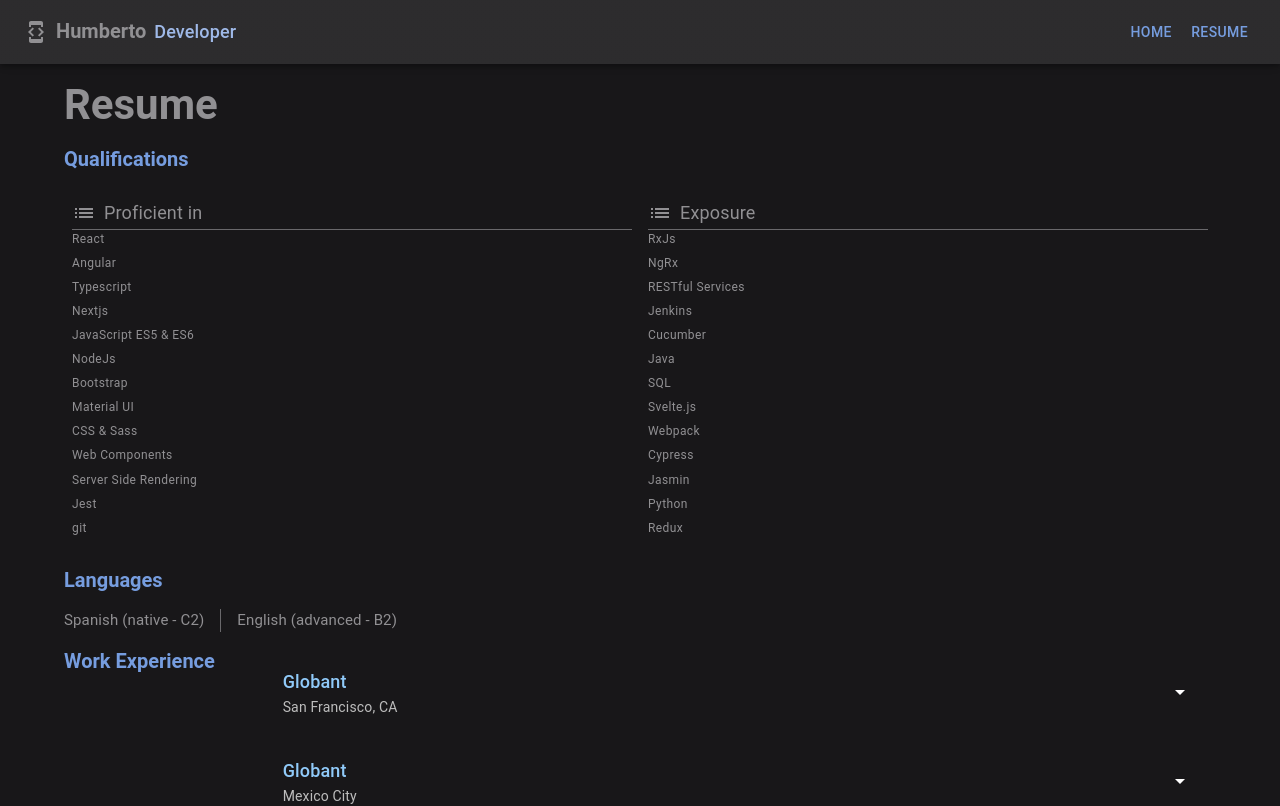
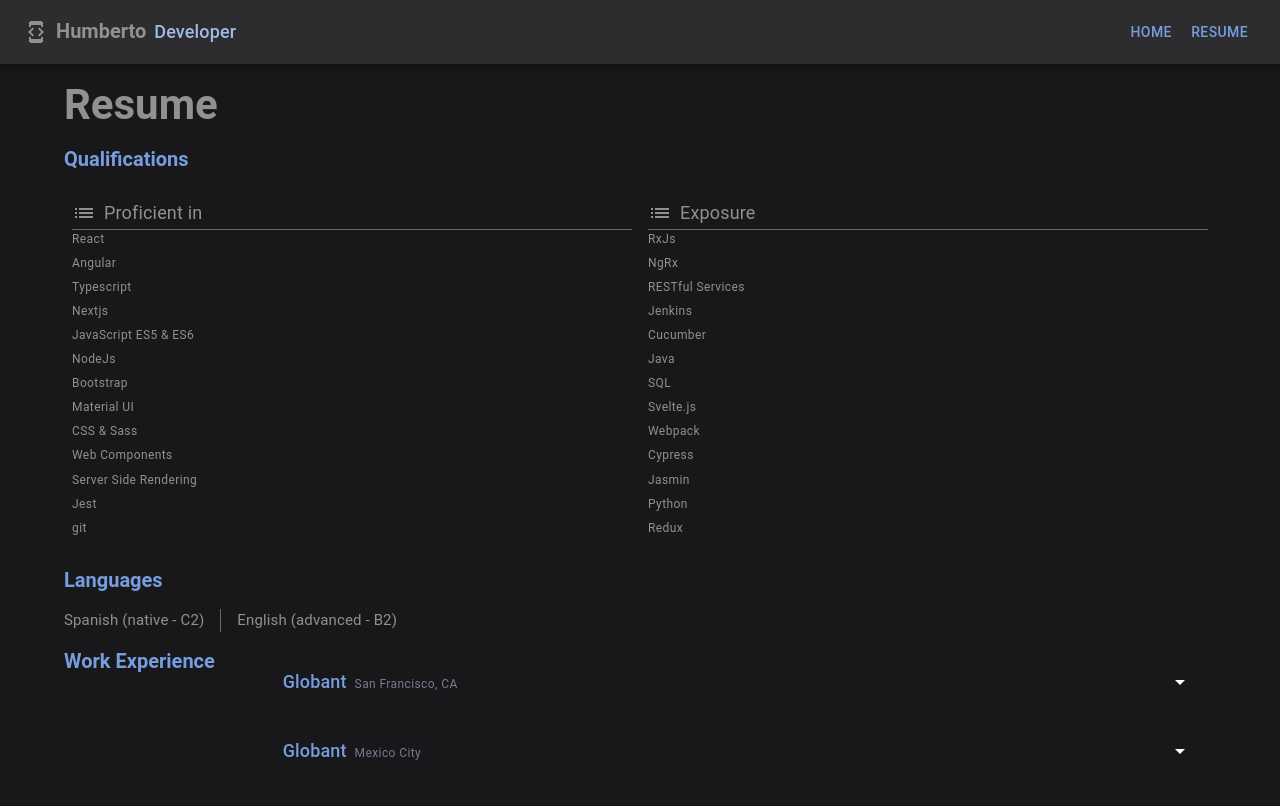
Before and after one commit to beto2do/beto2do.github.io, a Next.js app: page /resume in a window 1280 px wide. Shown: the top 806 px of the page. Built offline with nearby package versions, Linux system fonts and the light colour scheme.

Commit message:
improve experience header

```diff
--- /dev/null
+++ b/src/components/Resume/ExperienceHeader.tsx
@@ -0,0 +1,23 @@
+import { FC } from 'react';
+import { Typography, Stack } from '@mui/material';
+
+interface ExperienceHeaderProps {
+    company: string;
+    location: string;
+}
+//add period in the header
+const ExperienceHeader: FC<ExperienceHeaderProps> = ({ company, location }) => {
+    return (
+        <Stack spacing={0}>
+            <Stack direction="row" spacing={1} sx={{alignItems: 'baseline'}}>
+                <Typography variant="h6" color='primary'>{company}</Typography>
+                <Typography variant="caption" color='secondary'>{location}</Typography>
+             </Stack>
+            <Stack direction="row" spacing={1}>
+
+             </Stack>
+        </Stack>
+    );
+};
+
+export default ExperienceHeader;
--- a/src/components/Resume/ExperienceView.tsx
+++ b/src/components/Resume/ExperienceView.tsx
@@ -1,13 +1,11 @@
 import { FC } from 'react';
 import { Experience } from '@/model/resume';
-import { Typography } from '@mui/material';
 import ProjectView from './ProjectView';
 import AccordionSummary from '@mui/material/AccordionSummary';
 import AccordionDetails from '@mui/material/AccordionDetails';
 import ArrowDropDownIcon from '@mui/icons-material/ArrowDropDown';
 import Accordion from '@mui/material/Accordion';
-import Stack from '@mui/material/Stack';
-import { blue, grey } from '@mui/material/colors';
+import ExperienceHeader from './ExperienceHeader';
 
 interface ExperienceViewProps {
     experience: Experience;
@@ -18,10 +16,7 @@ const ExperienceView: FC<ExperienceViewProps> = ({ experience }) => {
     return (
         <Accordion>
             <AccordionSummary expandIcon={<ArrowDropDownIcon />}>
-                <Stack spacing={0}>
-                    <Typography variant="h6" color={blue[200]}>{experience.company}</Typography>
-                    <Typography variant="body2" color={ grey[400]}>{experience.location}</Typography>
-                </Stack>
+                <ExperienceHeader company={experience.company} location={experience.location} />
             </AccordionSummary>
             <AccordionDetails>
                 {experience.projects.map((project) => <ProjectView key={project.name} project={project} />)}
--- a/src/components/Resume/ProjectView.tsx
+++ b/src/components/Resume/ProjectView.tsx
@@ -17,7 +17,7 @@ const ProjectView: FC<ProjectViewProps> = ({project}) => {
 
     return (
         <>
-            <Typography variant="body1" gutterBottom>{project.name}</Typography>
+            <Typography variant="body1" gutterBottom sx={{fontWeight: 700, color:'#ffff'}}>{project.name}</Typography>
             <Typography variant="body2" gutterBottom>{project.title}</Typography>
             <Grid container spacing={2}>
                 <Grid xs={12} md={2}>
--- a/src/data/resume.json
+++ b/src/data/resume.json
@@ -77,8 +77,8 @@
                 {
                     "title": "Web UI Developer Sr",
                     "name": "SitusAMC",
-                    "startDate": "2020-10-01",
-                    "endDate": "2020-12-01",
+                    "startDate": "Oct 2020",
+                    "endDate": "Dic 2020",
                     "responsibilities": [
                         "Defined microservice and MVC architectures in .net core.",
                         "Analyzed communication with React front ends.",
```
